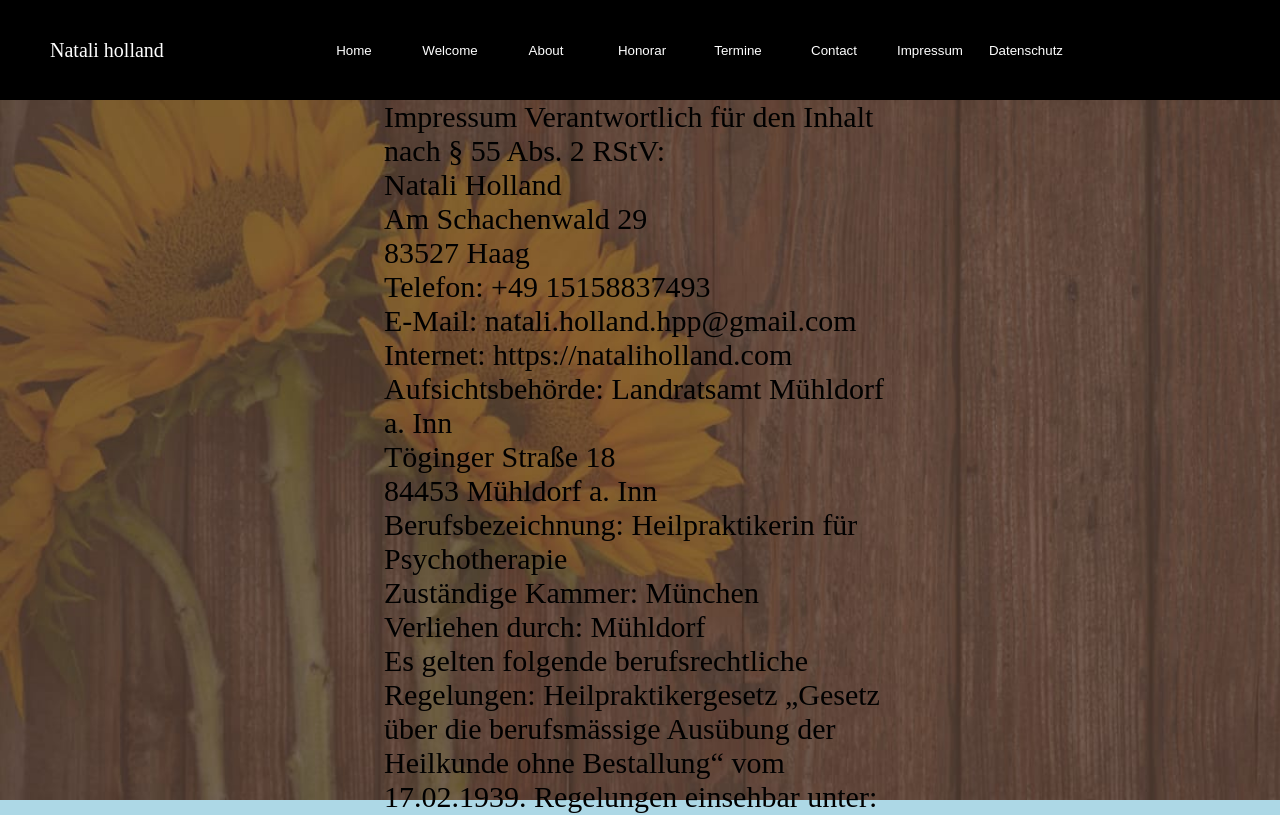
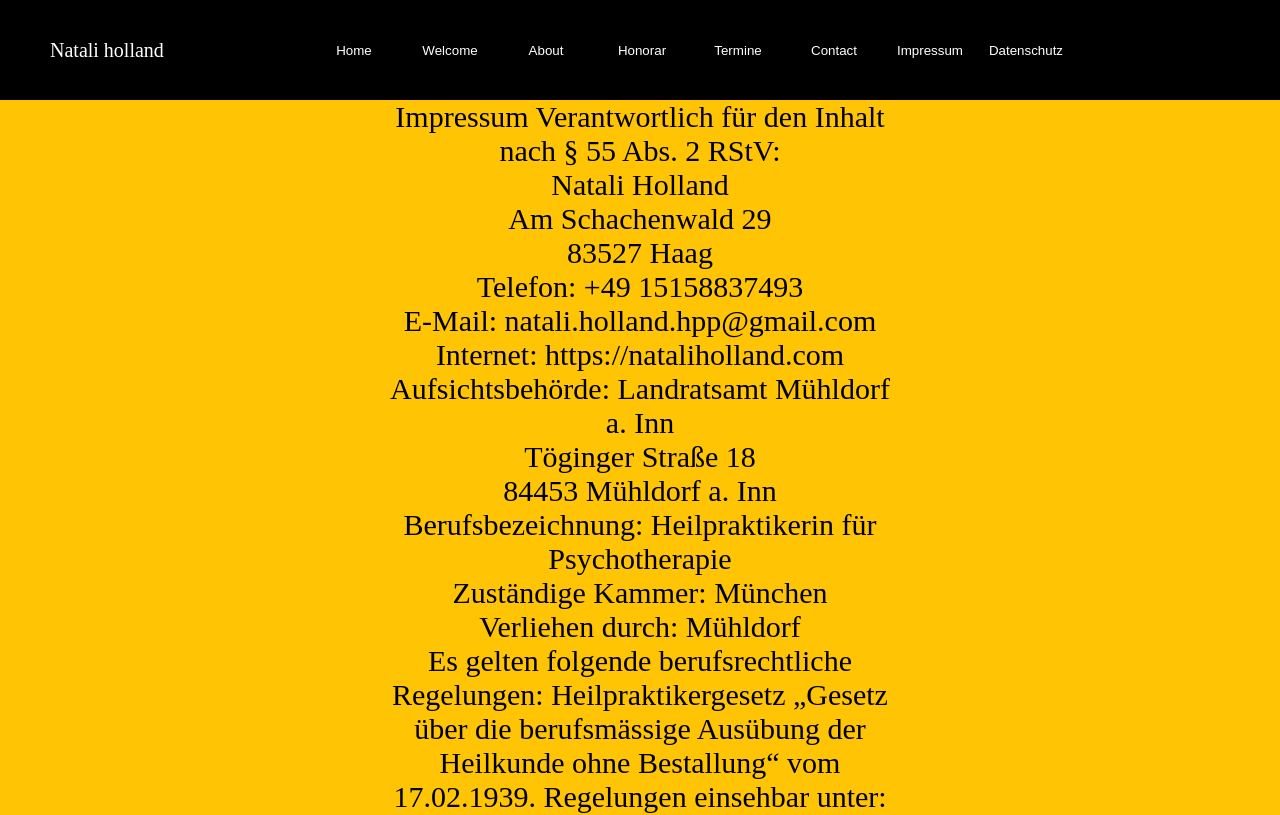
Before and after one commit to t0asty344/websitenetlify, a website: page public/Impressum.html in a window 1280 px wide. Shown: the top 815 px of the page. Drawn offline with Linux system fonts and the light colour scheme.

Commit message:
commit 15

```diff
--- a/public/Impressum.html
+++ b/public/Impressum.html
@@ -7,7 +7,7 @@
     <title>Document</title>
 </head>
 <body id="Impressum_body">
-    <img src="images/flower_yellow.png" class="pic">
+
     <div class="header">
         <div class="headertext">
             <p>Natali holland</p>
--- a/public/style.css
+++ b/public/style.css
@@ -228,11 +228,11 @@ font-size: 20px;
 }
 /*Für Impressum*/
 body#Impressum_body{
-    background-color: lightblue;
+    background-color: rgb(255, 196, 3);
 
 }
 .Impressum_Text{
-    text-align: rgb(255, 196, 3);
+    text-align: center;
     font-size: 30px;
     margin-left:30%;
     margin-right:30% ;
```
Also changed, not shown: public/Datenschutz.html (+1 -1 lines), public/Honorar.html (+1 -1 lines), public/Welcome.html (+2 -2 lines).
